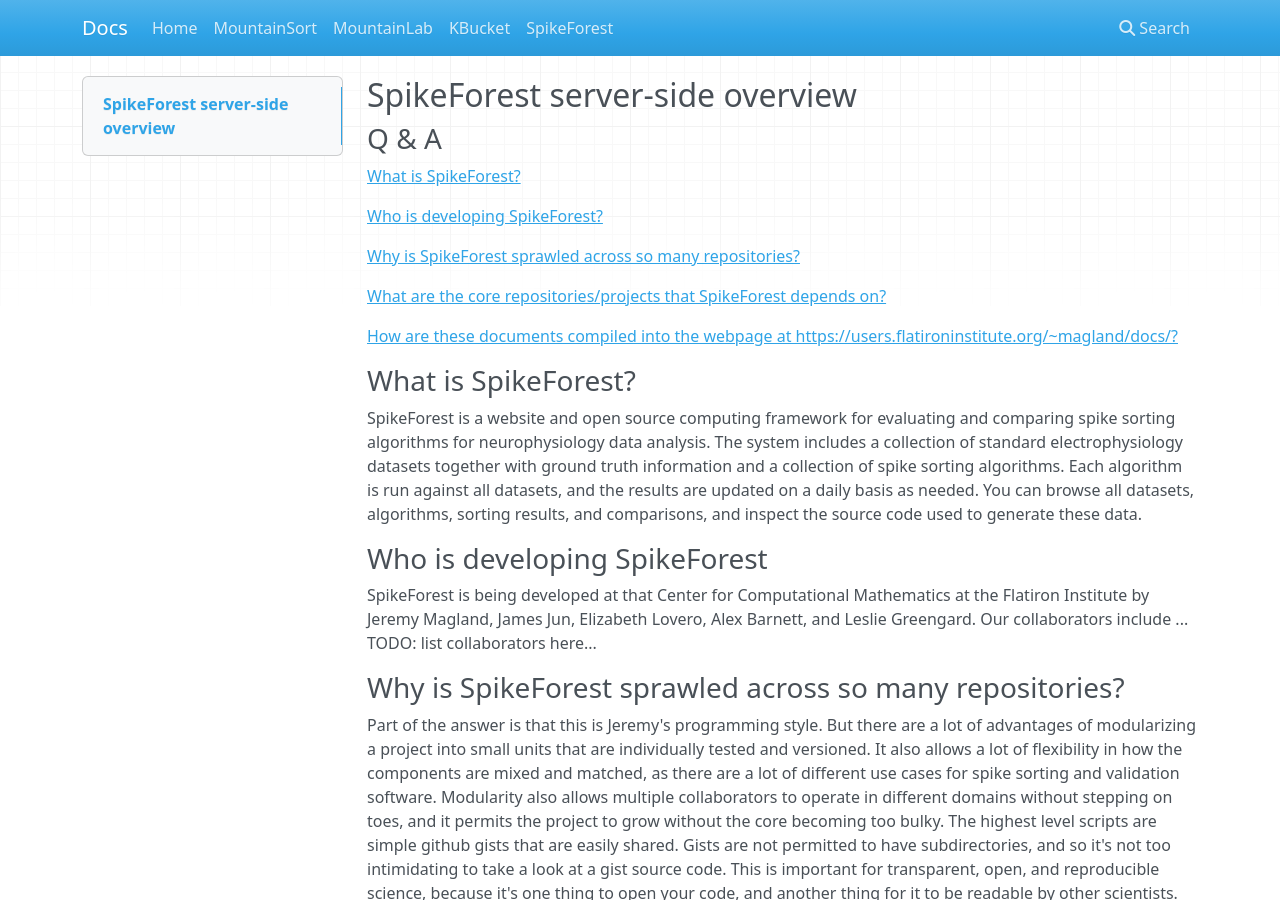
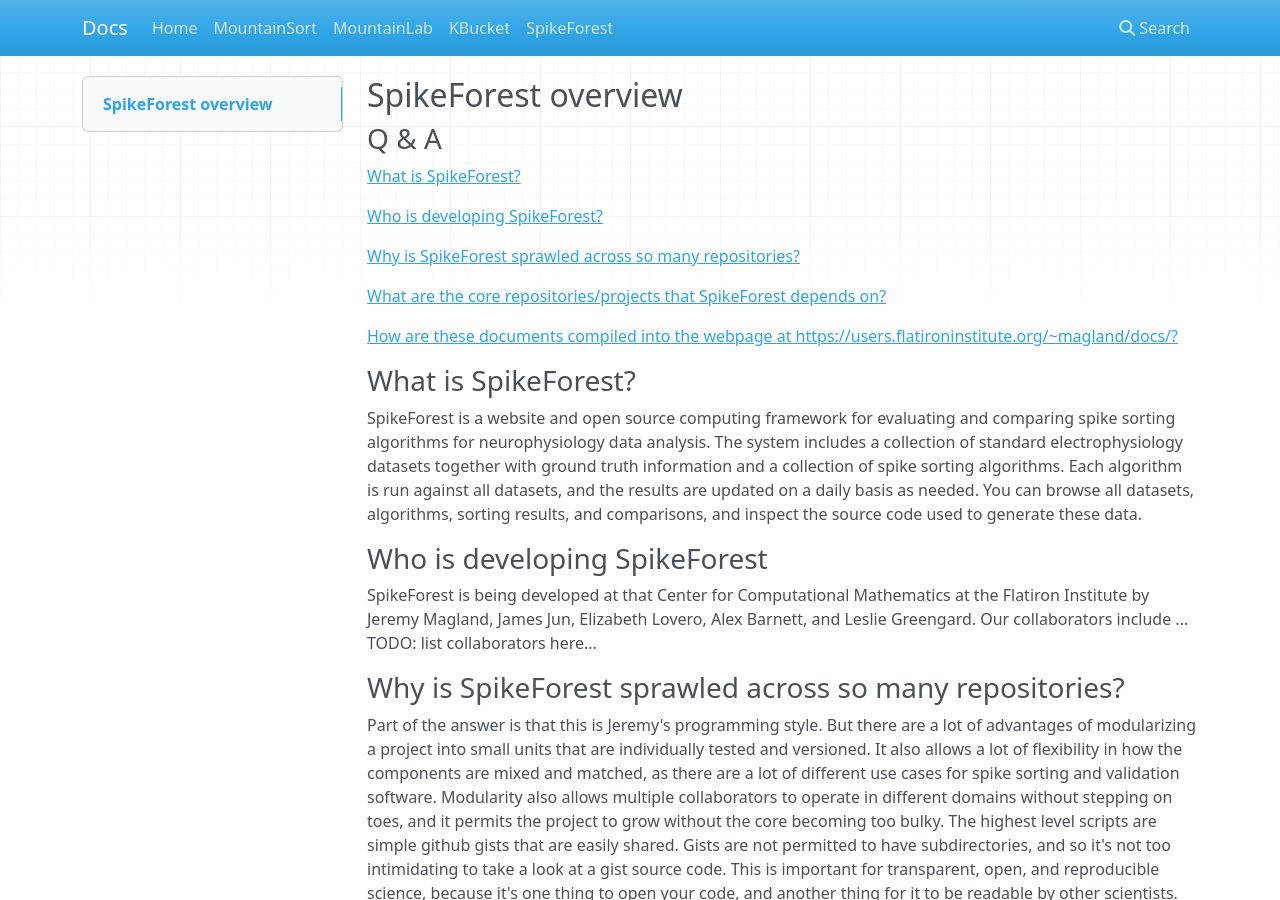
Before and after one commit to scratcharchive/spikeforest-docs, an MkDocs documentation site: the page built from docs/overview.md, in a window 1280 px wide and 900 px high. Built offline with MkDocs 1.6.1, drawn with Linux system fonts in a browser that asks for light colours; nearby versions of some CDN libraries.

Commit message:
Update overview.md

```diff
--- a/docs/overview.md
+++ b/docs/overview.md
@@ -1,4 +1,4 @@
-## SpikeForest server-side overview
+## SpikeForest overview
 
 ### Q & A
 
```
